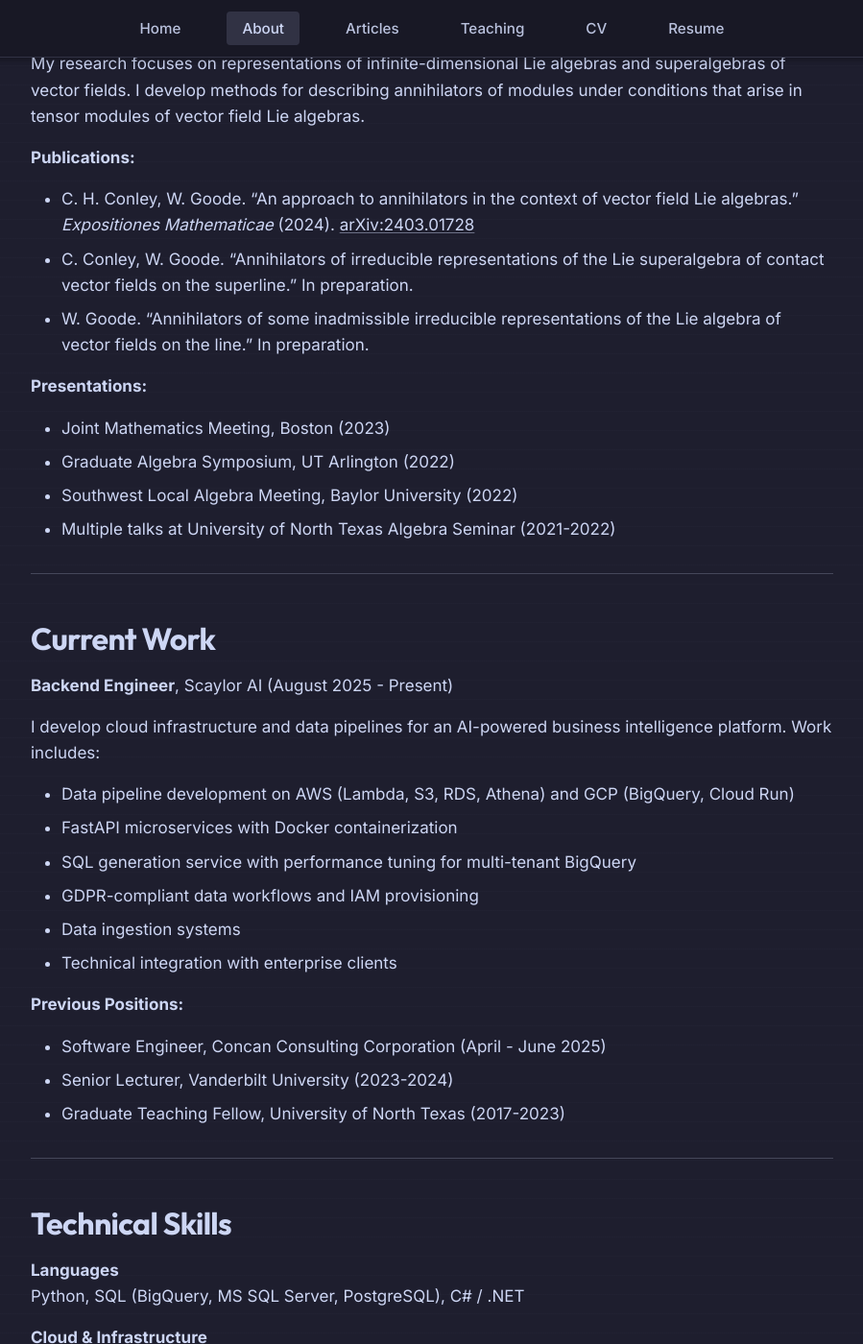
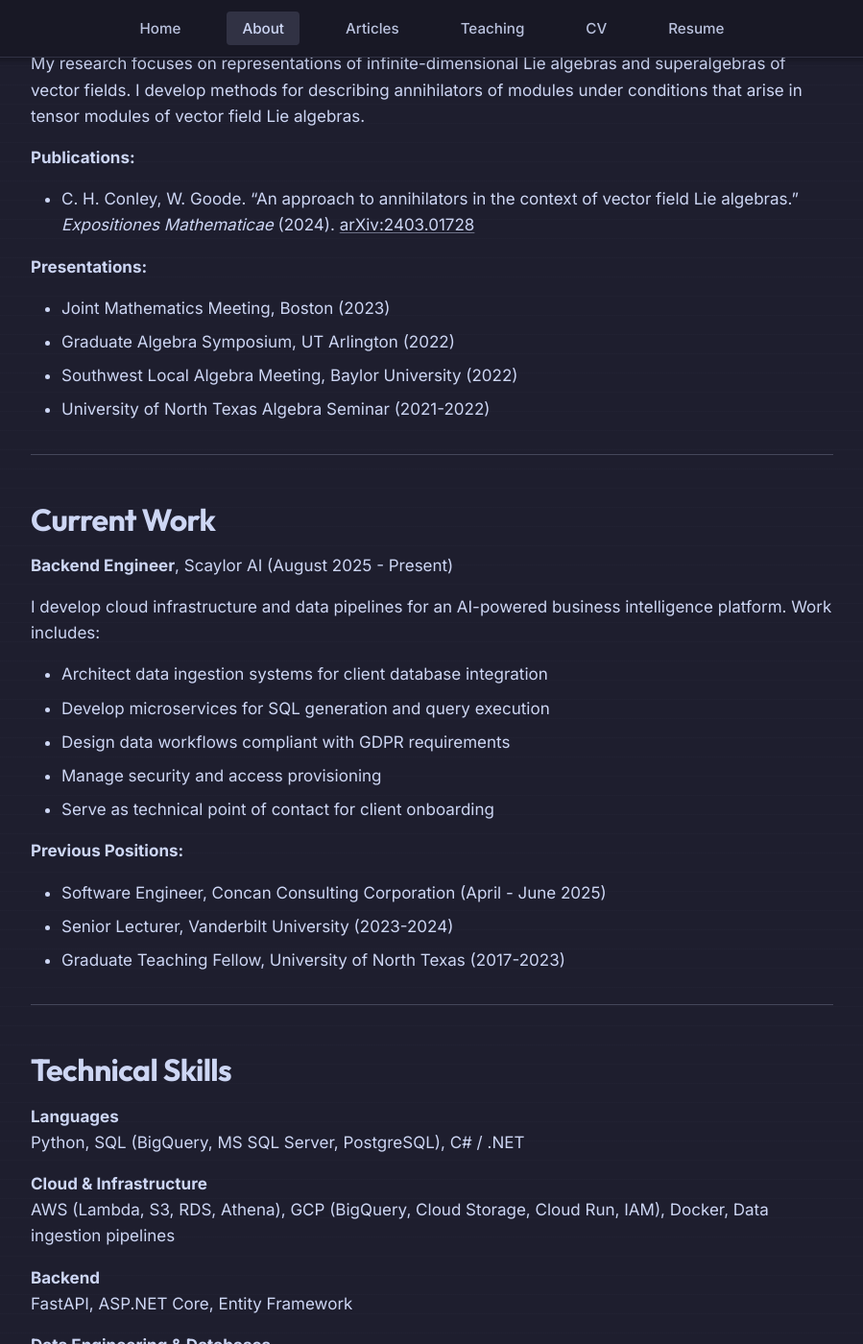
Before and after one commit to william-goode/william-goode.github.io, a Jekyll site: the page built from about.md, in a window 1280 px wide and 1400 px high, scrolled down 631 px. Shown: the whole window at 96% size, without its empty margins (190-1089 px from the left). Built offline with Jekyll 4.4.1, drawn with Linux system fonts in a browser that asks for light colours.

Commit message:
Refocus work descriptions on responsibilities rather than technology buzzwords

```diff
--- a/about.md
+++ b/about.md
@@ -23,14 +23,12 @@ My research focuses on representations of infinite-dimensional Lie algebras and
 
 **Publications:**
 - C. H. Conley, W. Goode. "An approach to annihilators in the context of vector field Lie algebras." *Expositiones Mathematicae* (2024). [arXiv:2403.01728](https://arxiv.org/abs/2403.01728)
-- C. Conley, W. Goode. "Annihilators of irreducible representations of the Lie superalgebra of contact vector fields on the superline." In preparation.
-- W. Goode. "Annihilators of some inadmissible irreducible representations of the Lie algebra of vector fields on the line." In preparation.
 
 **Presentations:**
 - Joint Mathematics Meeting, Boston (2023)
 - Graduate Algebra Symposium, UT Arlington (2022)
 - Southwest Local Algebra Meeting, Baylor University (2022)
-- Multiple talks at University of North Texas Algebra Seminar (2021-2022)
+- University of North Texas Algebra Seminar (2021-2022)
 
 ---
 
@@ -40,12 +38,11 @@ My research focuses on representations of infinite-dimensional Lie algebras and
 
 I develop cloud infrastructure and data pipelines for an AI-powered business intelligence platform. Work includes:
 
-- Data pipeline development on AWS (Lambda, S3, RDS, Athena) and GCP (BigQuery, Cloud Run)
-- FastAPI microservices with Docker containerization
-- SQL generation service with performance tuning for multi-tenant BigQuery
-- GDPR-compliant data workflows and IAM provisioning
-- Data ingestion systems
-- Technical integration with enterprise clients
+- Architect data ingestion systems for client database integration
+- Develop microservices for SQL generation and query execution
+- Design data workflows compliant with GDPR requirements
+- Manage security and access provisioning
+- Serve as technical point of contact for client onboarding
 
 **Previous Positions:**
 - Software Engineer, Concan Consulting Corporation (April - June 2025)
--- a/index.html
+++ b/index.html
@@ -27,7 +27,7 @@ layout: default
       Scaylor AI<br>
       August 2025 - Present</p>
 
-      <p>Develop cloud infrastructure and data pipelines for AI-powered business intelligence platform using AWS, GCP, FastAPI, and BigQuery.</p>
+      <p>Develop cloud infrastructure and data pipelines for an AI-powered business intelligence platform. Design and implement systems for client database integration, SQL generation, and regulatory compliance.</p>
     </div>
   </div>
 
```
